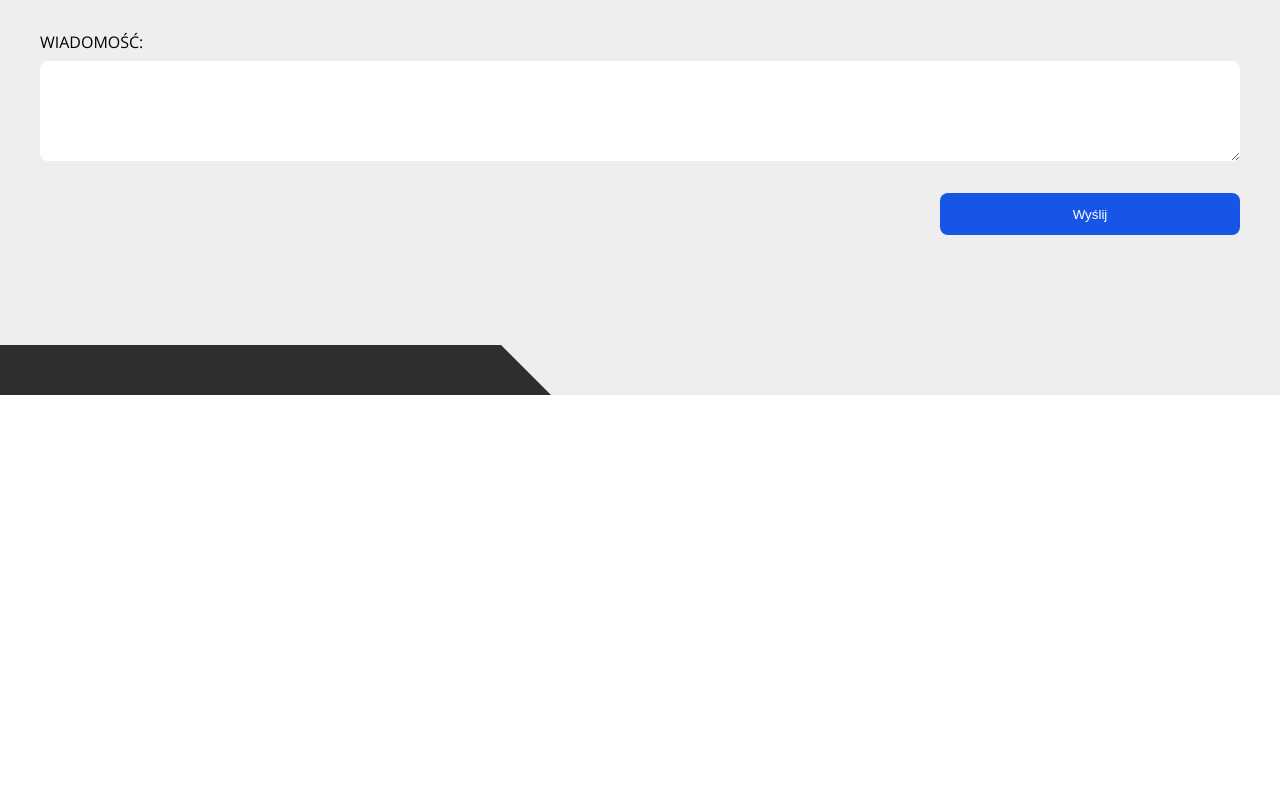
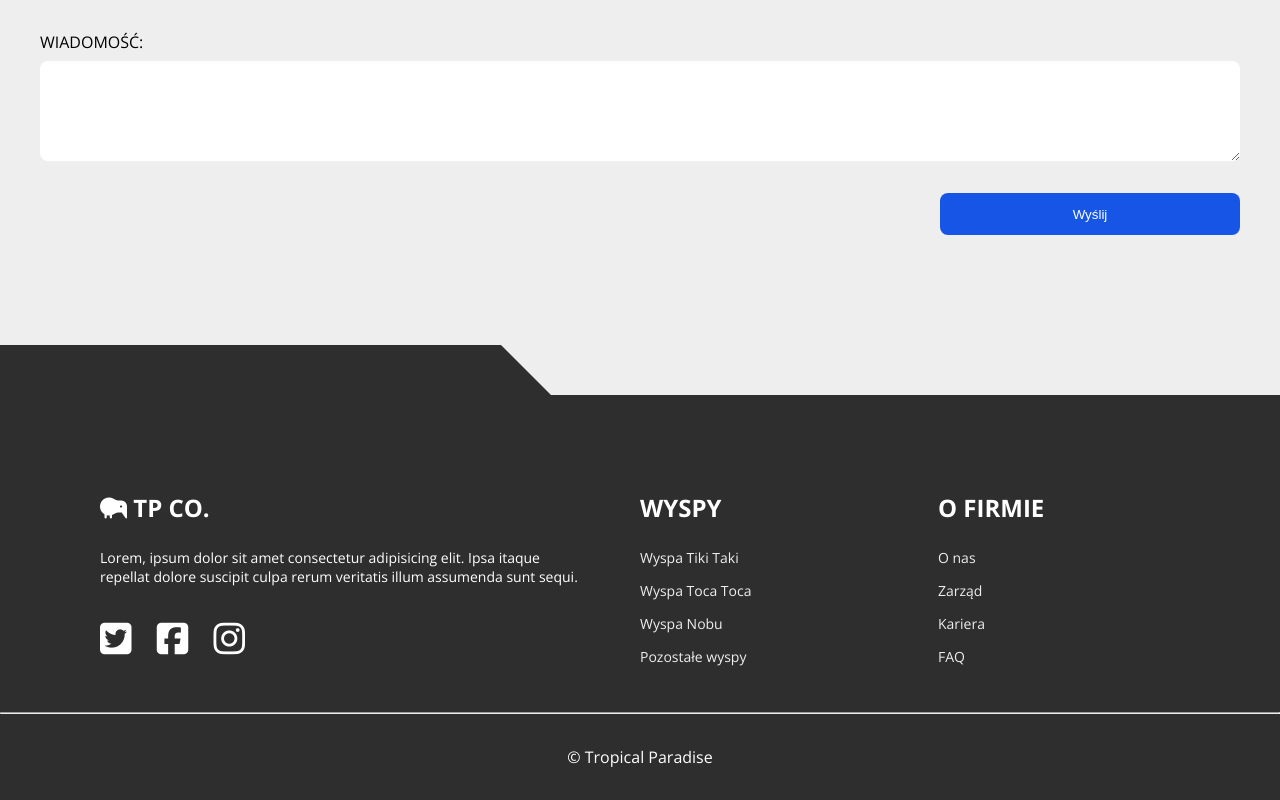
Before and after one commit to Koralek1992/Tropical-Paradise, a plain HTML site: page index.html in a window 1280 px wide. Shown: the part 7025-7825 px from the top of the page. Before the commit the page ends 7420 px from the top, so only its background shows below. Drawn offline with nearby package versions, Linux system fonts and the light colour scheme.

Commit message:
skończony footer

```diff
--- a/index.html
+++ b/index.html
@@ -273,8 +273,52 @@
                 </form>
             </div>
         </section>
+    </main>
 
-    </main>
+    <footer class="footer">
+
+        <div class="wrapper">
+
+            <div class="footer__boxes">
+                <div class="footer__box">
+                    <h3 class="footer__box-title"> <i class="fas fa-kiwi-bird"></i> TP Co.</h3>
+                    <p>Lorem, ipsum dolor sit amet consectetur adipisicing elit. Ipsa itaque repellat dolore suscipit
+                        culpa rerum veritatis illum assumenda sunt sequi.</p>
+                    <div class="footer__box-social">
+                        <a href="#" class="footer__box-link"><i class="fab fa-twitter-square"></i></a>
+                        <a href="#" class="footer__box-link"><i class="fab fa-facebook-square"></i></a>
+                        <a href="#" class="footer__box-link"><i class="fab fa-instagram"></i></a>
+                    </div>
+                </div>
+
+
+
+
+                <div class="footer__box footer__box-desktop">
+                    <h3 class="footer__box-title">Wyspy</h3>
+                    <ul class="footer__box-list">
+                        <li class="footer__box-list-item"><a href="#">Wyspa Tiki Taki</a></li>
+                        <li class="footer__box-list-item"><a href="#">Wyspa Toca Toca</a></li>
+                        <li class="footer__box-list-item"><a href="#">Wyspa Nobu</a></li>
+                        <li class="footer__box-list-item"><a href="#">Pozostałe wyspy</a></li>
+                    </ul>
+                </div>
+                <div class="footer__box footer__box-desktop">
+                    <h3 class="footer__box-title">O Firmie</h3>
+                    <ul class="footer__box-list">
+                        <li class="footer__box-list-item"><a href="#">O nas</a></li>
+                        <li class="footer__box-list-item"><a href="#">Zarząd</a></li>
+                        <li class="footer__box-list-item"><a href="#">Kariera</a></li>
+                        <li class="footer__box-list-item"><a href="#">FAQ</a></li>
+                    </ul>
+                </div>
+            </div>
+        </div>
+        <hr>
+        <p class="footer__bottom-text"> &copy; <span class="footer__year"></span> Tropical Paradise </p>
+
+    </footer>
+
 
     <script type="text/javascript" src="//code.jquery.com/jquery-1.11.0.min.js"></script>
     <script type="text/javascript" src="//code.jquery.com/jquery-migrate-1.2.1.min.js"></script>
--- a/scss/style.scss
+++ b/scss/style.scss
@@ -488,6 +488,56 @@
 	}
 }
 
+// footer
+
+.footer {
+	color: $pure-white;
+	background-color: $dark;
+
+	.wrapper {
+		padding: 6em 2em 2em;
+	}
+
+	&__box {
+		font-size: 1.4rem;
+	}
+
+	&__box-desktop {
+		display: none;
+	}
+
+	&__box-title {
+		margin-bottom: 1em;
+		font-size: 3rem;
+		text-transform: uppercase;
+	}
+
+	&__box-social {
+		margin: 2em 0 1em;
+	}
+
+	&__box-link {
+		padding: 0 0.3em;
+		font-size: 3.6rem;
+		color: $pure-white;
+		text-decoration: none;
+		transition: color 0.3s;
+
+		&:first-child {
+			padding-left: 0;
+		}
+
+		&:hover {
+			color: $light-white;
+		}
+	}
+
+	&__bottom-text {
+		padding: 2em;
+		text-align: center;
+	}
+}
+
 // media
 
 @media (min-width: 576px) {
@@ -602,6 +652,41 @@
 			width: 45%;
 		}
 	}
+
+	.footer {
+		&__boxes {
+			display: flex;
+			justify-content: space-beetwen;
+		}
+		&__box-desktop {
+			display: block;
+		}
+
+		&__box {
+			margin: 0 2em;
+			width: 25%;
+
+			&:first-child {
+				width: 50%;
+			}
+		}
+
+		&__box-title {
+			font-size: 2.4rem;
+		}
+
+		&__box-list {
+			list-style: none;
+		}
+		&__box-list-item {
+			margin-bottom: 1em;
+			a {
+				color: $light-white;
+				text-decoration: none;
+			}
+
+		}
+	}
 }
 
 @media (min-width: 992px) {
```
Also changed, not shown: css/style.css, 1 other file.
